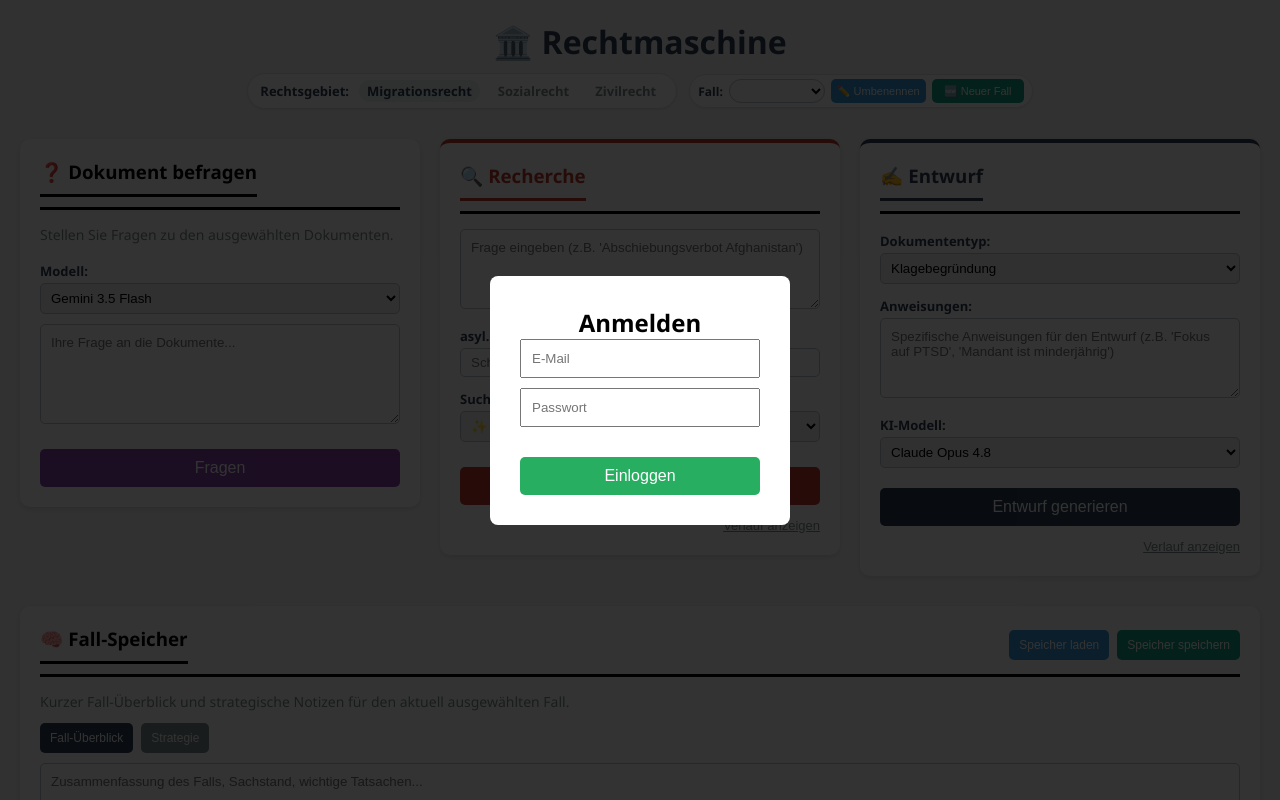
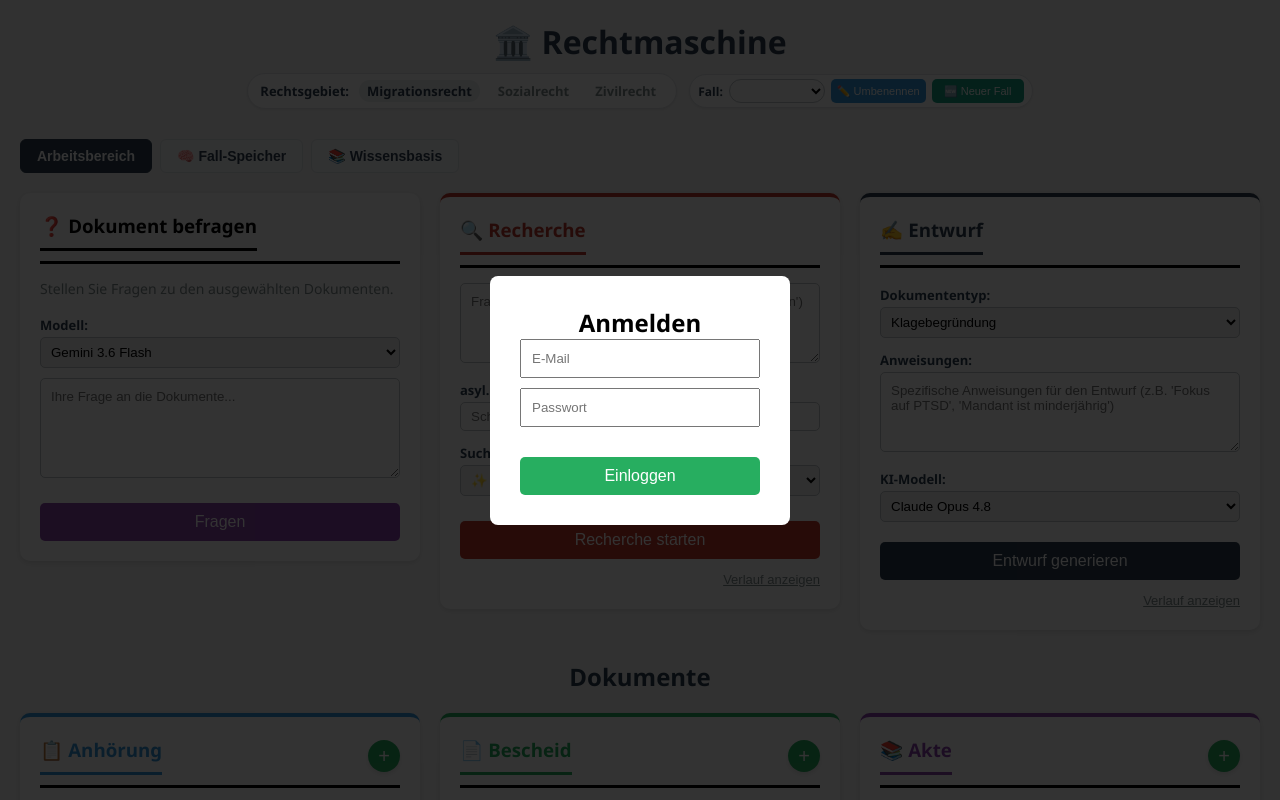
Before and after one commit to derspotter/rechtmaschine, a Python web app: template app/templates/index.html in a window 1280 px wide. Run offline with Jinja, Linux system fonts and the light colour scheme; the template is opened without the code that fills it, so the values that code supplies are empty.

Commit message:
Wissensbasis: Frontend-Tab (Suche, belegter Chat, Verlauf)
Co-Authored-By: Claude Fable 5 <noreply@anthropic.com>

```diff
--- a/app/static/css/styles.css
+++ b/app/static/css/styles.css
@@ -205,6 +205,30 @@ input[type="file"] {
 
 .btn.btn-danger {
     background-color: #e74c3c;
+}
+
+.main-tabs {
+    display: flex;
+    gap: 8px;
+    margin-bottom: 20px;
+    flex-wrap: wrap;
+}
+
+.main-tab {
+    border: 1px solid #dfe6e9;
+    background: #f8f9fa;
+    color: #2c3e50;
+    padding: 8px 16px;
+    border-radius: 6px;
+    font-size: 14px;
+    font-weight: 600;
+    cursor: pointer;
+}
+
+.main-tab.active {
+    background: #2c3e50;
+    color: #ffffff;
+    border-color: #2c3e50;
 }
 
 .rechtsprechung-tabs {
--- a/app/templates/index.html
+++ b/app/templates/index.html
@@ -5,7 +5,7 @@
     <title>Rechtmaschine - Document Classifier</title>
     <meta charset="UTF-8">
     <meta name="viewport" content="width=device-width, initial-scale=1.0">
-    <link rel="stylesheet" href="/static/css/styles.css?v=20260212-3">
+    <link rel="stylesheet" href="/static/css/styles.css?v=20260730-1">
 </head>
 
 <body>
@@ -55,6 +55,13 @@
         </div>
     </div>
 
+    <div class="main-tabs">
+        <button class="main-tab active" id="mainTabWork" onclick="switchMainTab('work')">Arbeitsbereich</button>
+        <button class="main-tab" id="mainTabMemory" onclick="switchMainTab('memory')">🧠 Fall-Speicher</button>
+        <button class="main-tab" id="mainTabRag" onclick="switchMainTab('rag')">📚 Wissensbasis</button>
+    </div>
+
+    <div id="workTabContent">
     <div class="categories-grid action-categories-grid" style="margin-bottom: 30px;">
         <!-- Box 1: Dokument befragen (Ersatz für Klassifikation) -->
         <!--
@@ -84,9 +91,11 @@
                     style="font-weight: 600; color: #2c3e50; font-size: 13px;">Modell:</label>
                 <select id="queryModelSelect"
                     style="width: 100%; padding: 6px; border: 1px solid #bdc3c7; border-radius: 5px; margin-top: 2px;">
-                    <option value="gemini-3.5-flash" selected>Gemini 3.5 Flash</option>
+                    <option value="gemini-3.6-flash" selected>Gemini 3.6 Flash</option>
                     <option value="gemini-3.1-pro-preview">Gemini 3.1 Pro</option>
-                    <option value="gpt-5.6-sol">GPT-5.6 Sol</option>
+                    <option value="gpt-5.6-terra">GPT-5.6 Terra</option>
+                    <option value="claude-sonnet-5">Claude Sonnet 5</option>
+                    <option value="grok-4.5">Grok 4.5</option>
                 </select>
             </div>
 
@@ -227,7 +236,102 @@
         </div>
     </div>
 
-    <div class="category-box" id="caseMemoryBox" style="margin: 0 0 30px 0;">
+    <h2 style="text-align: center; color: #2c3e50; margin-bottom: 20px;">Dokumente</h2>
+    <div class="categories-grid document-categories-grid">
+        <div class="category-box vorinstanz" id="vorinstanzBox" style="display: none;">
+            <div class="category-header">
+                <h3>🏛️ Vorinstanz</h3>
+                <button class="btn-add-doc" onclick="triggerDirectUpload('Vorinstanz')"
+                    title="Dokument direkt hochladen">+</button>
+                <input type="file" id="file-vorinstanz" accept=".pdf,.png,.jpg,.jpeg,.tif,.tiff,.bmp" multiple style="display: none;"
+                    onchange="uploadDirectFile('Vorinstanz', this)">
+            </div>
+            <div class="vorinstanz-toolbar" style="display: flex; justify-content: flex-end; gap: 8px; margin-bottom: 8px; padding-right: 10px;">
+                <button class="btn" onclick="selectAllVorinstanz()"
+                    style="padding: 4px 8px; font-size: 11px; background-color: #3498db; color: white; border: none; border-radius: 4px; cursor: pointer;">✅
+                    Alle auswählen</button>
+            </div>
+            <div id="vorinstanz-docs"></div>
+        </div>
+        <div class="category-box anhoerung">
+            <div class="category-header">
+                <h3>📋 Anhörung</h3>
+                <button class="btn-add-doc" onclick="triggerDirectUpload('Anhörung')"
+                    title="Dokument direkt hochladen">+</button>
+                <input type="file" id="file-anhoerung" accept=".pdf,.png,.jpg,.jpeg,.tif,.tiff,.bmp" style="display: none;"
+                    onchange="uploadDirectFile('Anhörung', this)">
+            </div>
+            <div id="anhoerung-docs"></div>
+        </div>
+        <div class="category-box bescheid">
+            <div class="category-header">
+                <h3>📄 Bescheid</h3>
+                <button class="btn-add-doc" onclick="triggerDirectUpload('Bescheid')"
+                    title="Dokument direkt hochladen">+</button>
+                <input type="file" id="file-bescheid" accept=".pdf,.png,.jpg,.jpeg,.tif,.tiff,.bmp" style="display: none;"
+                    onchange="uploadDirectFile('Bescheid', this)">
+            </div>
+            <div id="bescheid-docs"></div>
+        </div>
+        <div class="category-box akte">
+            <div class="category-header">
+                <h3>📚 Akte</h3>
+                <button class="btn-add-doc" onclick="triggerDirectUpload('Akte')"
+                    title="Dokument direkt hochladen">+</button>
+                <input type="file" id="file-akte" accept=".pdf,.png,.jpg,.jpeg,.tif,.tiff,.bmp" style="display: none;"
+                    onchange="uploadDirectFile('Akte', this)">
+            </div>
+            <div id="akte-docs"></div>
+        </div>
+        <div class="category-box rechtsprechung">
+            <div class="category-header">
+                <h3>⚖️ Rechtsprechung</h3>
+                <button class="btn-add-doc" onclick="triggerDirectUpload('Rechtsprechung')"
+                    title="Dokument direkt hochladen">+</button>
+                <input type="file" id="file-rechtsprechung" accept=".pdf,.png,.jpg,.jpeg,.tif,.tiff,.bmp" style="display: none;"
+                    onchange="uploadDirectFile('Rechtsprechung', this)">
+            </div>
+            <div class="rechtsprechung-tabs">
+                <button class="rechtsprechung-tab active" data-target="rechtsprechung-docs">Dokumente</button>
+                <button class="rechtsprechung-tab" data-target="rechtsprechung-playbook">Aktuelle Rechtsprechung</button>
+            </div>
+            <div id="rechtsprechung-docs"></div>
+            <div id="rechtsprechung-playbook" style="display: none;">
+                <div class="playbook-filters">
+                    <select id="playbookCountryFilter">
+                        <option value="">Alle Länder</option>
+                    </select>
+                    <input type="text" id="playbookTagFilter" placeholder="Tag filtern (optional)">
+                    <button class="btn btn-small" id="playbookRefreshBtn">Aktualisieren</button>
+                </div>
+                <div id="playbookEntries"></div>
+            </div>
+        </div>
+        <div class="category-box mandantenunterlagen">
+            <div class="category-header">
+                <h3>👤 Mandantenunterlagen</h3>
+                <button class="btn-add-doc" onclick="triggerDirectUpload('Mandantenunterlagen')"
+                    title="Dokument direkt hochladen">+</button>
+                <input type="file" id="file-mandantenunterlagen" accept=".pdf,.png,.jpg,.jpeg,.tif,.tiff,.bmp" style="display: none;"
+                    onchange="uploadDirectFile('Mandantenunterlagen', this)">
+            </div>
+            <div id="mandantenunterlagen-docs"></div>
+        </div>
+        <div class="category-box sonstiges">
+            <div class="category-header">
+                <h3>📂 Sonstige gespeicherte Quellen</h3>
+                <button class="btn-add-doc" onclick="triggerDirectUpload('Sonstiges')"
+                    title="Dokument direkt hochladen">+</button>
+                <input type="file" id="file-sonstiges" accept=".pdf,.png,.jpg,.jpeg,.tif,.tiff,.bmp" style="display: none;"
+                    onchange="uploadDirectFile('Sonstiges', this)">
+            </div>
+            <!-- Unified container for both documents and saved sources -->
+            <div id="sonstiges-docs"></div>
+        </div>
+    </div>
+    </div>
+
+    <div class="category-box" id="caseMemoryBox" style="display: none;">
         <div class="category-header">
             <h3 style="margin: 0;">🧠 Fall-Speicher</h3>
             <div style="display: flex; gap: 8px; flex-wrap: wrap;">
@@ -305,103 +409,47 @@
         </div>
     </div>
 
-    <h2 style="text-align: center; color: #2c3e50; margin-bottom: 20px;">Dokumente</h2>
-    <div class="categories-grid document-categories-grid">
-        <div class="category-box anhoerung">
-            <div class="category-header">
-                <h3>📋 Anhörung</h3>
-                <button class="btn-add-doc" onclick="triggerDirectUpload('Anhörung')"
-                    title="Dokument direkt hochladen">+</button>
-                <input type="file" id="file-anhoerung" accept=".pdf,.png,.jpg,.jpeg,.tif,.tiff,.bmp" style="display: none;"
-                    onchange="uploadDirectFile('Anhörung', this)">
+    <div class="category-box" id="ragTabContent" style="display: none;">
+        <div class="category-header">
+            <h3 style="margin: 0;">📚 Wissensbasis</h3>
+        </div>
+        <p style="color: #7f8c8d; font-size: 14px; margin: 0 0 12px 0;">
+            Suche und belegte Fragen über den Kanzlei-Bestand (eigene Schriftsätze, Rechtsprechung, Doktrin).
+        </p>
+        <div style="display: flex; gap: 8px; flex-wrap: wrap; margin-bottom: 10px;">
+            <input type="text" id="ragQueryInput" placeholder="Suchbegriff oder Frage..."
+                style="flex: 1 1 320px; padding: 8px; border: 1px solid #bdc3c7; border-radius: 5px;">
+            <select id="ragCollectionSelect" style="padding: 6px; border: 1px solid #bdc3c7; border-radius: 5px;">
+                <option value="" selected>Alle Collections</option>
+                <option value="kanzlei">Kanzlei-Schriftsätze</option>
+                <option value="jurisprudence">Rechtsprechung</option>
+                <option value="doktrin">Doktrin (Wiki)</option>
+            </select>
+            <select id="ragModelSelect" style="padding: 6px; border: 1px solid #bdc3c7; border-radius: 5px;">
+                <option value="gemini-3.6-flash" selected>Gemini 3.6 Flash</option>
+                <option value="gemini-3.1-pro-preview">Gemini 3.1 Pro</option>
+                <option value="gpt-5.6-terra">GPT-5.6 Terra</option>
+                <option value="claude-sonnet-5">Claude Sonnet 5</option>
+                <option value="grok-4.5">Grok 4.5</option>
+            </select>
+            <button class="btn" onclick="ragSearch()" style="background-color: #16a085;">Suchen</button>
+            <button class="btn" onclick="ragAsk()" style="background-color: #8e44ad;">Fragen</button>
+        </div>
+        <div id="ragStatus" style="font-size: 13px; color: #7f8c8d; margin-bottom: 8px;"></div>
+        <div id="ragChatArea"></div>
+        <div id="ragSearchResults"></div>
+        <div style="margin-top: 14px; border-top: 1px solid #eee; padding-top: 10px;">
+            <div style="display: flex; align-items: center; justify-content: space-between;">
+                <h4 style="margin: 0; font-size: 14px; color: #2c3e50;">Chat-Verlauf</h4>
+                <button class="btn btn-small" onclick="ragNewChat()" style="background-color: #2c3e50;">Neuer Chat</button>
             </div>
-            <div id="anhoerung-docs"></div>
-        </div>
-        <div class="category-box bescheid">
-            <div class="category-header">
-                <h3>📄 Bescheid</h3>
-                <button class="btn-add-doc" onclick="triggerDirectUpload('Bescheid')"
-                    title="Dokument direkt hochladen">+</button>
-                <input type="file" id="file-bescheid" accept=".pdf,.png,.jpg,.jpeg,.tif,.tiff,.bmp" style="display: none;"
-                    onchange="uploadDirectFile('Bescheid', this)">
-            </div>
-            <div id="bescheid-docs"></div>
-        </div>
-        <div class="category-box vorinstanz">
-            <div class="category-header">
-                <h3>🏛️ Vorinstanz</h3>
-                <button class="btn-add-doc" onclick="triggerDirectUpload('Vorinstanz')"
-                    title="Dokument direkt hochladen">+</button>
-                <input type="file" id="file-vorinstanz" accept=".pdf,.png,.jpg,.jpeg,.tif,.tiff,.bmp" multiple style="display: none;"
-                    onchange="uploadDirectFile('Vorinstanz', this)">
-            </div>
-            <div class="vorinstanz-toolbar" style="display: flex; justify-content: flex-end; gap: 8px; margin-bottom: 8px; padding-right: 10px;">
-                <button class="btn" onclick="selectAllVorinstanz()"
-                    style="padding: 4px 8px; font-size: 11px; background-color: #3498db; color: white; border: none; border-radius: 4px; cursor: pointer;">✅
-                    Alle auswählen</button>
-            </div>
-            <div id="vorinstanz-docs"></div>
-        </div>
-        <div class="category-box akte">
-            <div class="category-header">
-                <h3>📚 Akte</h3>
-                <button class="btn-add-doc" onclick="triggerDirectUpload('Akte')"
-                    title="Dokument direkt hochladen">+</button>
-                <input type="file" id="file-akte" accept=".pdf,.png,.jpg,.jpeg,.tif,.tiff,.bmp" style="display: none;"
-                    onchange="uploadDirectFile('Akte', this)">
-            </div>
-            <div id="akte-docs"></div>
-        </div>
-        <div class="category-box rechtsprechung">
-            <div class="category-header">
-                <h3>⚖️ Rechtsprechung</h3>
-                <button class="btn-add-doc" onclick="triggerDirectUpload('Rechtsprechung')"
-                    title="Dokument direkt hochladen">+</button>
-                <input type="file" id="file-rechtsprechung" accept=".pdf,.png,.jpg,.jpeg,.tif,.tiff,.bmp" style="display: none;"
-                    onchange="uploadDirectFile('Rechtsprechung', this)">
-            </div>
-            <div class="rechtsprechung-tabs">
-                <button class="rechtsprechung-tab active" data-target="rechtsprechung-docs">Dokumente</button>
-                <button class="rechtsprechung-tab" data-target="rechtsprechung-playbook">Aktuelle Rechtsprechung</button>
-            </div>
-            <div id="rechtsprechung-docs"></div>
-            <div id="rechtsprechung-playbook" style="display: none;">
-                <div class="playbook-filters">
-                    <select id="playbookCountryFilter">
-                        <option value="">Alle Länder</option>
-                    </select>
-                    <input type="text" id="playbookTagFilter" placeholder="Tag filtern (optional)">
-                    <button class="btn btn-small" id="playbookRefreshBtn">Aktualisieren</button>
-                </div>
-                <div id="playbookEntries"></div>
-            </div>
-        </div>
-        <div class="category-box mandantenunterlagen">
-            <div class="category-header">
-                <h3>👤 Mandantenunterlagen</h3>
-                <button class="btn-add-doc" onclick="triggerDirectUpload('Mandantenunterlagen')"
-                    title="Dokument direkt hochladen">+</button>
-                <input type="file" id="file-mandantenunterlagen" accept=".pdf,.png,.jpg,.jpeg,.tif,.tiff,.bmp" style="display: none;"
-                    onchange="uploadDirectFile('Mandantenunterlagen', this)">
-            </div>
-            <div id="mandantenunterlagen-docs"></div>
-        </div>
-        <div class="category-box sonstiges">
-            <div class="category-header">
-                <h3>📂 Sonstige gespeicherte Quellen</h3>
-                <button class="btn-add-doc" onclick="triggerDirectUpload('Sonstiges')"
-                    title="Dokument direkt hochladen">+</button>
-                <input type="file" id="file-sonstiges" accept=".pdf,.png,.jpg,.jpeg,.tif,.tiff,.bmp" style="display: none;"
-                    onchange="uploadDirectFile('Sonstiges', this)">
-            </div>
-            <!-- Unified container for both documents and saved sources -->
-            <div id="sonstiges-docs"></div>
+            <div id="ragChatList" style="margin-top: 8px; max-height: 220px; overflow-y: auto;"></div>
         </div>
     </div>
 
     <script src="/static/js/marked.min.js?v=20260212-3"></script>
-    <script src="/static/js/drafts.js?v=20260212-3"></script>
-    <script src="/static/js/app.js?v=20260303-1"></script>
+    <script src="/static/js/drafts.js?v=20260729-1"></script>
+    <script src="/static/js/app.js?v=20260730-1"></script>
 </body>
 
 </html>
```
Also changed, not shown: other parts of app/static/css/styles.css (+49 -0 lines), app/static/js/app.js.
